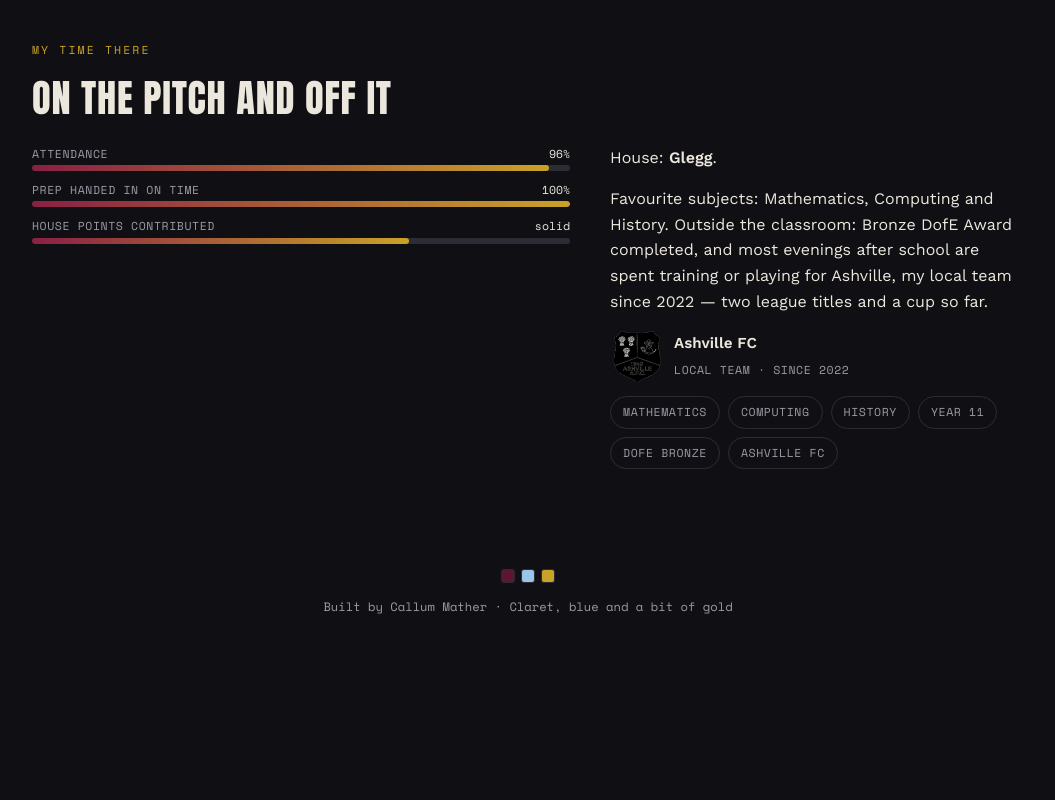
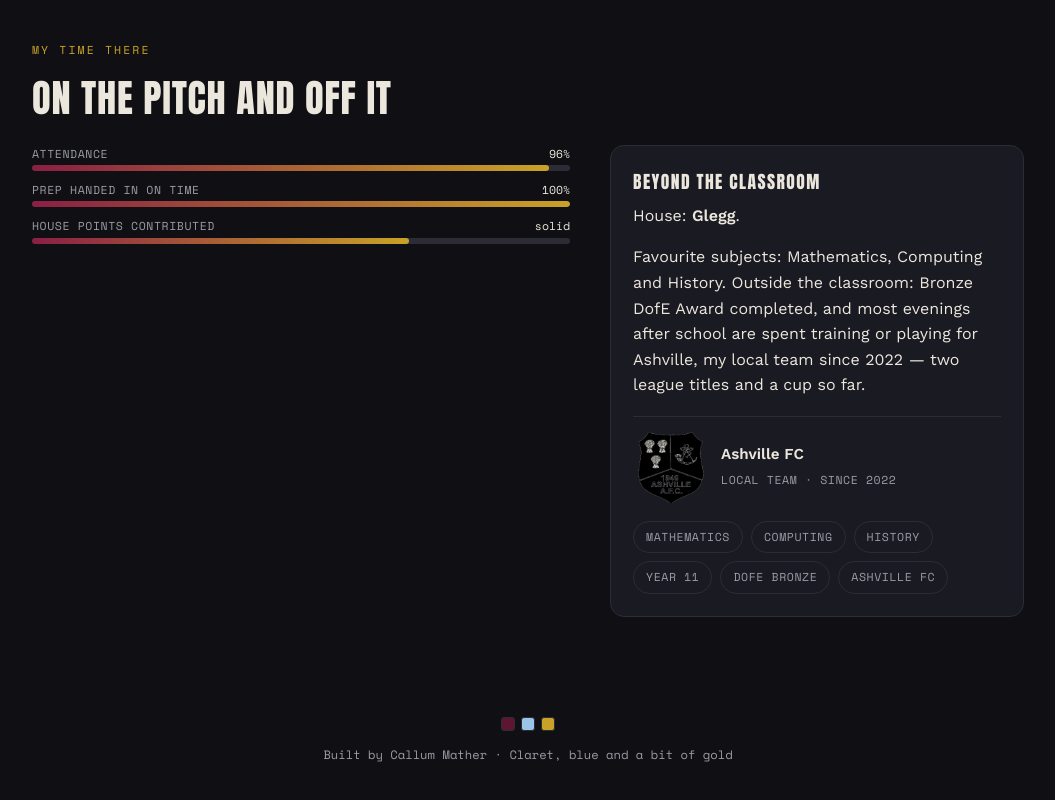
Before and after one commit to spacekid1910-jpg/MyWebsite, a plain HTML site: page school.html in a window 1280 px wide. Shown: the part 970-1770 px from the top of the page, without its empty margins (112-1167 px from the left). Before the commit the page ends 1646 px from the top, so only its background shows below. Drawn offline with nearby package versions, Linux system fonts and the light colour scheme.

Commit message:
Correct match facts on Villa page and tidy up School page layout
Fixed inaccuracies in the Villa highlight stubs: Douglas Luiz's goal
vs Everton was a standard penalty (not a panenka, and Everton aren't
"the neighbours"); the Lille goal sequence was McGinn's long-range
opener then Watkins doubling the lead, not a stoppage-time winner;
Villa had already been in the Championship a season before the 2017
Watford friendly, not newly relegated. Also wrapped the School page's
"Beyond the classroom" content in a proper panel to match the site's
layout language, and enlarged the Ashville crest.

Co-Authored-By: Claude Sonnet 5 <noreply@anthropic.com>

```diff
--- a/school.html
+++ b/school.html
@@ -81,12 +81,13 @@
             <div class="track"><div class="fill" data-pct="70"></div></div>
           </div>
         </div>
-        <div>
+        <div class="panel">
+          <h3>Beyond the classroom</h3>
           <p>House: <strong>Glegg</strong>.</p>
           <p>Favourite subjects: Mathematics, Computing and History. Outside the classroom: Bronze DofE Award completed, and most evenings after school are spent training or playing for Ashville, my local team since 2022 — two league titles and a cup so far.</p>
           <div class="crest-row">
             <span class="crest-badge">
-              <img src="images/ashville-fc-crest.png" alt="Ashville A.F.C. crest" width="44" height="44">
+              <img src="images/ashville-fc-crest.png" alt="Ashville A.F.C. crest" width="72" height="72">
             </span>
             <div>
               <strong>Ashville FC</strong>
--- a/styles.css
+++ b/styles.css
@@ -441,16 +441,18 @@ ul.plain li span.tag{
 .crest-row{
   display: flex;
   align-items: center;
-  gap: 12px;
-  margin: 14px 0;
+  gap: 16px;
+  margin: 18px 0;
+  padding-top: 14px;
+  border-top: 1px solid var(--line);
 }
 
 .crest-badge{
   display: flex;
   align-items: center;
   justify-content: center;
-  width: 52px;
-  height: 52px;
+  width: 72px;
+  height: 72px;
   flex-shrink: 0;
 }
 
```
Also changed, not shown: villa.html (+3 -3 lines).
